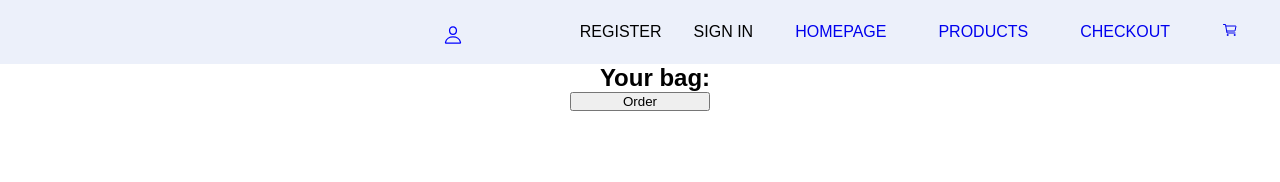
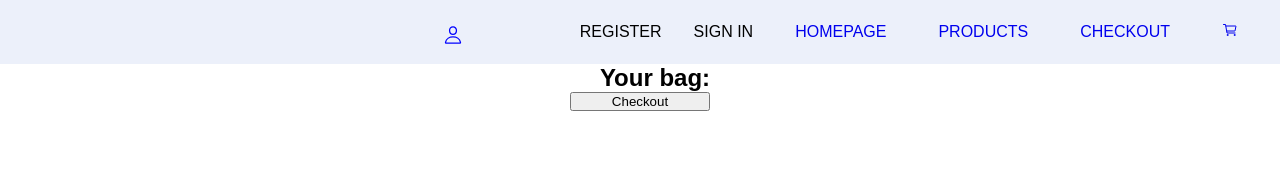
Before and after one commit to jergiemascan/e-commerce-GruppArbete, a React (Create React App) app in the folder client-side/: page /Cart in a window 1280 px wide. Shown: the top 182 px of the page. Built offline with nearby package versions, Linux system fonts and the light colour scheme.

Commit message:
cart button checkout

```diff
--- a/client-side/src/components/ShoppingCart.jsx
+++ b/client-side/src/components/ShoppingCart.jsx
@@ -2,17 +2,16 @@ import React from "react";
 import Navbar from "./Navbar";
 import Footer from "./Footer";
 import { useContext } from "react";
+import { useNavigate } from "react-router-dom";
 import { Store } from "../Store";
 import "./ShoppingCart.css";
 
 const ShoppingCart = () => {
+  const redirect = useNavigate();
   const { state, dispatch: ctxDispatch } = useContext(Store);
   const {
     cart: { cartItems },
   } = state;
-
-
-
 
   return (
     <section className="height">
@@ -27,7 +26,7 @@ const ShoppingCart = () => {
           </div>
         ))}
 
-   <button>Order</button>
+        <button onClick={() => redirect("/checkout")}>Checkout</button>
       </div>
 
       <div className="asd">
```
